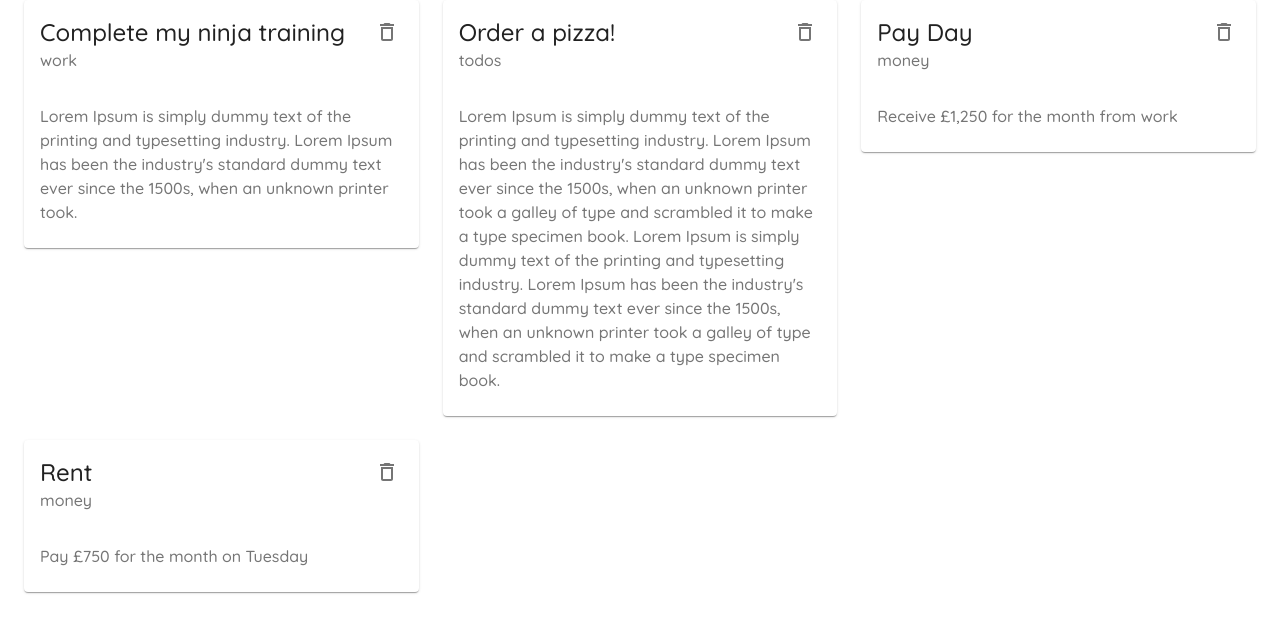
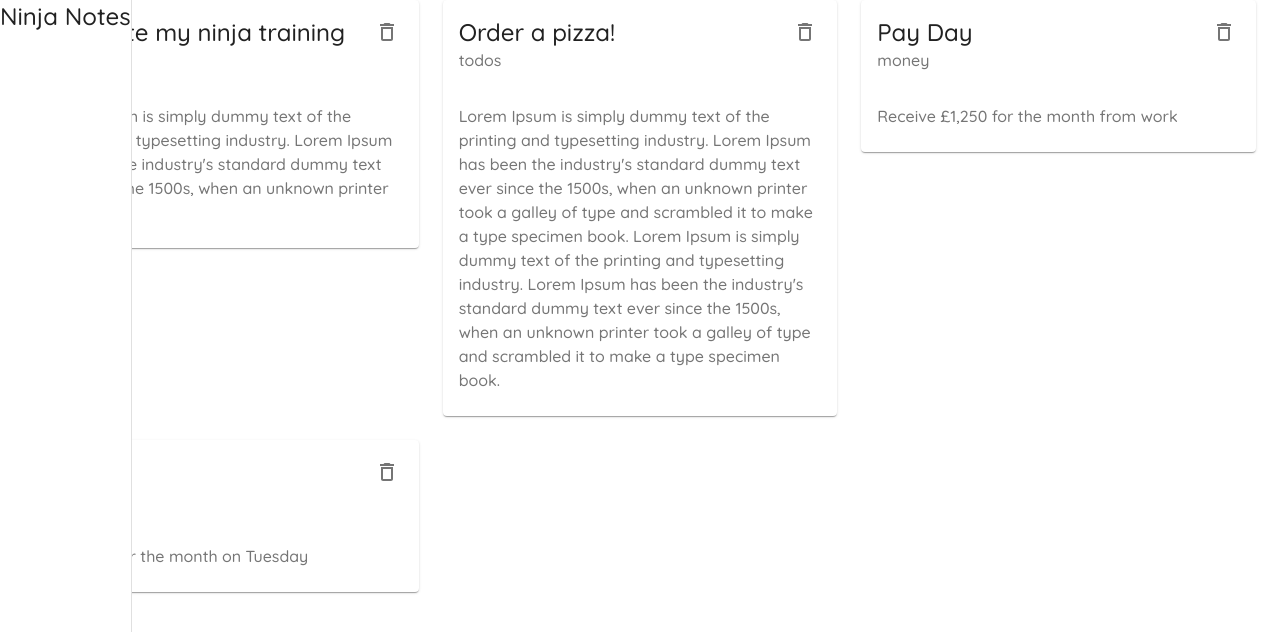
Before and after one commit to Sulaiman451/Material-UI-Tutorial, a React (Create React App) app: page / in a window 1280 px wide. Shown: the top 632 px of the page. Built offline with nearby package versions, Linux system fonts and the light colour scheme; data requests are answered from the project's data file.

Commit message:
Add permanent side drawer

```diff
--- a/src/components/Layout.js
+++ b/src/components/Layout.js
@@ -1,10 +1,23 @@
 import { makeStyles } from "@material-ui/core";
 import React from "react";
+import Drawer from "@material-ui/core/Drawer";
+import Typography from "@material-ui/core/Typography";
+
+const drawerWidth = 240;
 
 const useStyles = makeStyles({
   page: {
     backgroundColor: "#f9f9f9",
     width: "100%",
+  },
+  drawer: {
+    width: drawerWidth,
+  },
+  drawerPaper: {
+    width: drawerWidth,
+  },
+  root: {
+    display: "flex",
   },
 });
 
@@ -12,10 +25,20 @@
   const classes = useStyles;
 
   return (
-    <div>
+    <div className={classes.root}>
       {/* App bar */}
 
       {/* Side drawer */}
+      <Drawer
+        className={classes.drawer}
+        variant="permanent"
+        anchor="left"
+        classes={{ paper: classes.drawerPaper }}
+      >
+        <div>
+          <Typography variant="h5">Ninja Notes</Typography>
+        </div>
+      </Drawer>
 
       <div className={classes.page}>{children}</div>
     </div>
```
